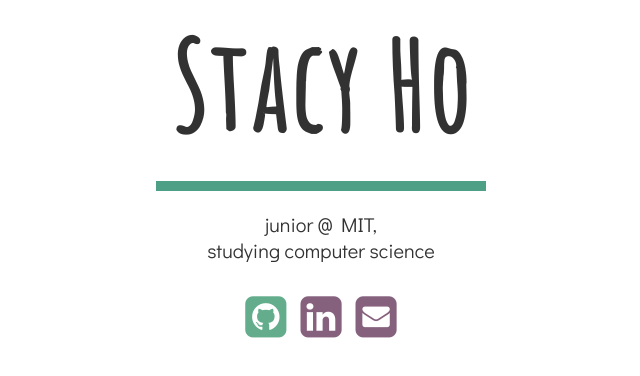
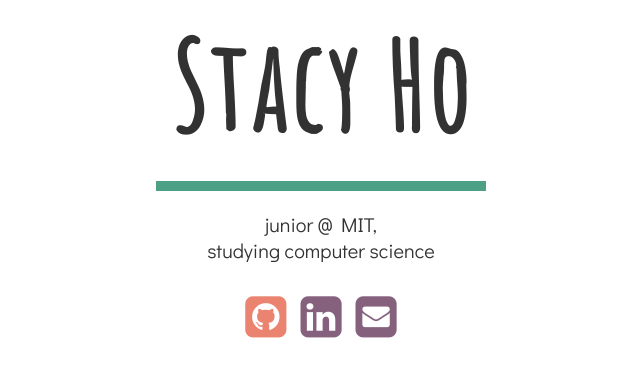
Before and after one commit to stacyho/personal-website, a plain HTML site: page index.html in a window 1280 px wide. In both pictures the pointer is over the link 586 px from the left and 328 px from the top of the page. Shown: the whole page, without its empty margins (319-959 px from the left). Drawn offline with Linux system fonts and the light colour scheme.

Commit message:
remove image

```diff
--- a/css/style.css
+++ b/css/style.css
@@ -35,5 +35,5 @@ body{
 }
 
 #social-icons a:hover {
-  color: #3D9970;
+  color: #e5664d;
 }
```
Also changed, not shown: img/night.jpg (deleted).
